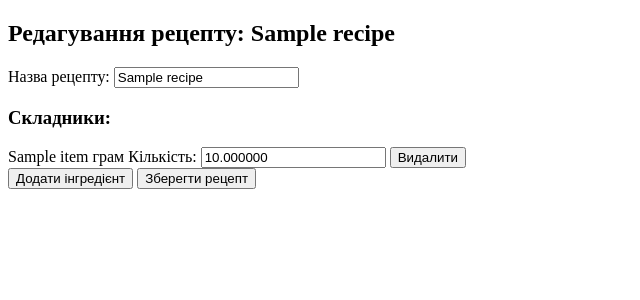
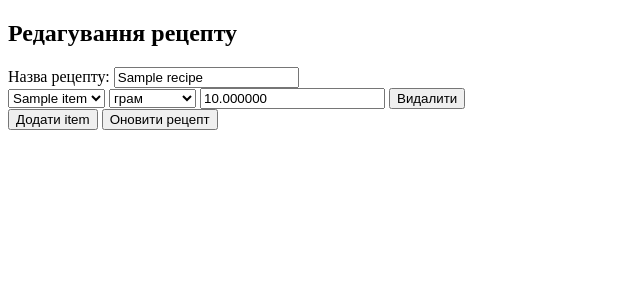
Before and after one commit to Bohdan-Zasiadvovk/warehouse_dobromir, a Django app: page /recipe/1/update/ in a window 1280 px wide. Shown: the top 300 px of the page, without its empty margins (0-640 px from the left). Run offline with Django 5.2, Linux system fonts and the light colour scheme; tables that the repository leaves empty hold one stand-in row (values such as "Sample post").

Commit message:
Update delete recipe item, changing the text field to a dropdown list for item and measure

```diff
--- a/recipe/views.py
+++ b/recipe/views.py
@@ -48,64 +48,48 @@ def recipe_detail(request, recipe_id):
 
 
 def update_recipe(request, recipe_id):
-    recipe = get_object_or_404(Recipe, id=recipe_id)
-    recipe_items = RecipeItem.objects.filter(recipe=recipe)
+    recipe = get_object_or_404(Recipe, pk=recipe_id)
 
     if request.method == 'POST':
         recipe_name = request.POST.get('recipe_name')
+        items = request.POST.getlist('item')
+        measures = request.POST.getlist('measure')
+        quantities = request.POST.getlist('quantity')
 
-        items = {}
-
-        # Проходимось по ключам у POST-запиті
-        for key in request.POST.keys():
-            # Розділяємо ключ на частини за допомогою '[', ']', отримуємо індекс
-            if '[' in key and ']' in key:
-                index = key.split('[')[1].split(']')[0]
-                # Перевіряємо, чи маємо айтем з таким індексом
-                if index.isdigit():
-                    index = int(index)
-                    # Якщо це новий айтем, створюємо новий словник для нього
-                    if index not in items:
-                        items[index] = {}
-                    # Визначаємо тип даних (measure, quantity) та додаємо його до словника
-                    field_type = key.split('[')[0]
-                    items[index][field_type] = request.POST[key]
-        items = items.values()
-
-        # Перевірка, чи надійшла непорожня назва
         if not recipe_name:
             # Обробка помилки, наприклад, повернення на ту ж сторінку з повідомленням про помилку
+            recipe_items = recipe.recipeitem_set.all()
             items = Item.objects.all()
-            context = {'recipe': recipe, 'recipe_items': recipe_items, 'items': items, "measures": [], 'error_message': 'Назва рецепту не може бути порожньою'}
+            context = {'recipe': recipe, 'recipe_items': recipe_items, 'items': items, "measures": [],
+                       'error_message': 'Назва рецепту не може бути порожньою'}
             measure_items = RecipeItem.MEASURE_CHOICES
             for measure in measure_items:
                 context["measures"].append(list(measure))
             return render(request, 'recipe/updaterecipe.html', context)
 
-        # Оновлення основної інформації рецепту
+        # Оновлення існуючого рецепту
         recipe.name = recipe_name
         recipe.save()
 
-        for recipe_item in recipe_items:
-            quantity = request.POST.get(f'quantity_{recipe_item.id}')
-            recipe_item.quantity = quantity
-            recipe_item.save()
+        # Очищення існуючих RecipeItem для даного рецепту
+        recipe.recipeitem_set.all().delete()
 
-        for recipe_item in recipe_items:
-            delete_key = f'delete_item_{recipe_item.id}'
-            if delete_key in request.POST:
-                recipe_item.delete()
+        # Додавання нових RecipeItem
+        for item, measure, quantity in zip(items, measures, quantities):
+            item_obj = Item.objects.get(pk=item)
+            RecipeItem.objects.create(recipe=recipe, item=item_obj, measure=measure, quantity=quantity)
 
-        for item in items:
-            item_obj = Item.objects.get(pk=item['item'])
-            RecipeItem.objects.create(recipe=recipe, item=item_obj, measure=item['measure'], quantity=item['quantity'])
+        delete_item_id = request.POST.get('delete_item_id')
+        if delete_item_id:
+            RecipeItem.objects.filter(id=delete_item_id).delete()
 
-        return redirect('update_recipe', recipe_id=recipe_id)
+        return redirect('all_recipes')
 
-        # return redirect('all_recipes')
+    # Отримання існуючих RecipeItem для рецепту
+    recipe_items = recipe.recipeitem_set.all()
 
     items = Item.objects.all()
-    context = {'recipe': recipe, 'recipe_items': recipe_items, 'items': items, "measures": []}
+    context = {'recipe': recipe, 'items': items, 'measures': [], 'recipe_items': recipe_items}
     measure_items = RecipeItem.MEASURE_CHOICES
     for measure in measure_items:
         context["measures"].append(list(measure))
@@ -120,12 +104,3 @@ def delete_recipe(request, recipe_id):
         return redirect('all_recipes')  # Перенаправлення на список рецептів
 
     return HttpResponse("Метод GET не підтримується для цієї сторінки.")
-
-
-# def delete_recipe_item(request, recipe_item_id):
-#     recipe_item = get_object_or_404(RecipeItem, id=recipe_item_id)
-#     recipe_id = recipe_item.recipe.id  # Збережемо ідентифікатор рецепту перед видаленням
-#
-#     if request.method == 'POST':
-#         recipe_item.delete()
-#         return redirect('update_recipe', recipe_id=recipe_id)
--- a/templates/recipe/updaterecipe.html
+++ b/templates/recipe/updaterecipe.html
@@ -5,77 +5,56 @@
     <script src="https://code.jquery.com/jquery-3.6.4.min.js"></script>
 </head>
 <body>
-<h2>Редагування рецепту: {{ recipe.name }}</h2>
+<h2>Редагування рецепту</h2>
 
 <form method="post" action="{% url 'update_recipe' recipe.id %}">
     {% csrf_token %}
     <label for="recipe_name">Назва рецепту:</label>
     <input type="text" name="recipe_name" value="{{ recipe.name }}" required>
 
-    <h3>Складники:</h3>
     <div id="recipe-items">
         {% for recipe_item in recipe_items %}
             <div class="recipe-item">
-                {{ recipe_item.item.name }}
-                {{ recipe_item.get_measure_display }}
-                <label for="quantity">Кількість:</label>
-                <input type="text" name="quantity_{{ recipe_item.id }}" value="{{ recipe_item.quantity }}" required>
-                <button type="submit" name="delete_item_{{ recipe_item.id }}">Видалити</button>
+                <select name="item" required>
+                    {% for item in items %}
+                        <option value="{{ item.id }}"
+                                {% if item.id == recipe_item.item.id %}selected{% endif %}>{{ item.name }}</option>
+                    {% endfor %}
+                </select>
+                <select name="measure" required>
+                    {% for choice in measures %}
+                        <option value="{{ choice.0 }}"
+                                {% if choice.0 == recipe_item.measure %}selected{% endif %}>{{ choice.1 }}</option>
+                    {% endfor %}
+                </select>
+                <input type="text" name="quantity" value="{{ recipe_item.quantity }}" placeholder="Кількість" required>
+                <button type="button" class="delete-item" data-item-id="{{ recipe_item.id }}">Видалити</button>
             </div>
         {% endfor %}
     </div>
 
-{#            <div id="new-item-template" >#}
-{#                <div class="recipe-item">#}
-{#                    <select name="item" required>#}
-{#                        {% for item in items %}#}
-{#                            <option value="{{ item.id }}">{{ item.name }}</option>#}
-{#                        {% endfor %}#}
-{#                    </select>#}
-{#                    <select name="measure" required>#}
-{#                        {% for choice in measures %}#}
-{#                            <option value="{{ choice.0 }}">{{ choice.1 }}</option>#}
-{#                        {% endfor %}#}
-{#                    </select>#}
-{#                    <input type="text" name="quantity" placeholder="Кількість" required>#}
-{#                </div>#}
-{#            </div>#}
-
-    <button type="button" id="add-item">Додати інгредієнт</button>
-    <button type="submit">Зберегти рецепт</button>
+    <button type="button" id="add-item">Додати item</button>
+    <button type="submit">Оновити рецепт</button>
 </form>
-
-{#    <script>#}
-{#        $(document).ready(function () {#}
-{#            $('#add-item').click(function () {#}
-{#                var newItem = $('#new-item-template .recipe-item').clone();#}
-{#                newItem.find(':input').val('');#}
-{#                $('#recipe-items').append(newItem);#}
-{#            });#}
-{#        });#}
-{#    </script>#}
 
 <script>
     $(document).ready(function () {
-        var itemCount = {{ recipe_items|length }} + 1; // Отримуємо кількість елементів з сервера
+        // Додавання кнопок для видалення інгредієнтів
+        $('.delete-item').click(function () {
+            var itemId = $(this).data('item-id');
+            $('<input>').attr({
+                type: 'hidden',
+                name: 'delete_item_id',
+                value: itemId
+            }).appendTo('form');
+            $(this).closest('.recipe-item').remove();
+        });
 
+        // Додатковий код для додавання нових інгредієнтів
         $('#add-item').click(function () {
-            var newItem = $('<div class="recipe-item">' +
-                '<select name="item[' + itemCount + ']" required>' +
-                '{% for item in items %}' +
-                '<option value="{{ item.id }}">{{ item.name }}</option>' +
-                '{% endfor %}' +
-                '</select>' +
-                '<select name="measure[' + itemCount + ']" required>' +
-                '{% for choice in measures %}' +
-                '<option value="{{ choice.0 }}">{{ choice.1 }}</option>' +
-                '{% endfor %}' +
-                '</select>' +
-                '<input type="text" name="quantity[' + itemCount + ']" placeholder="Кількість" required>' +
-                '</div>');
-
+            var newItem = $('.recipe-item:first').clone();
+            newItem.find(':input').val('');
             $('#recipe-items').append(newItem);
-            itemCount++;
         });
     });
 </script>
```
